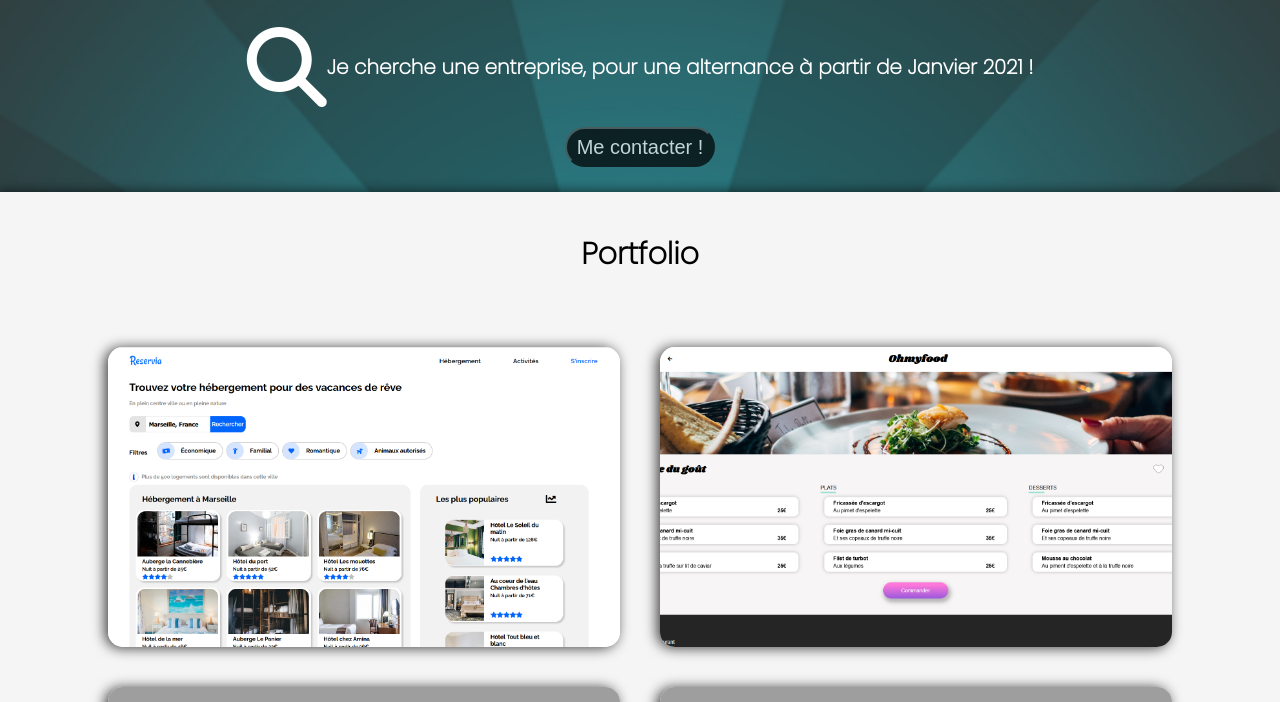
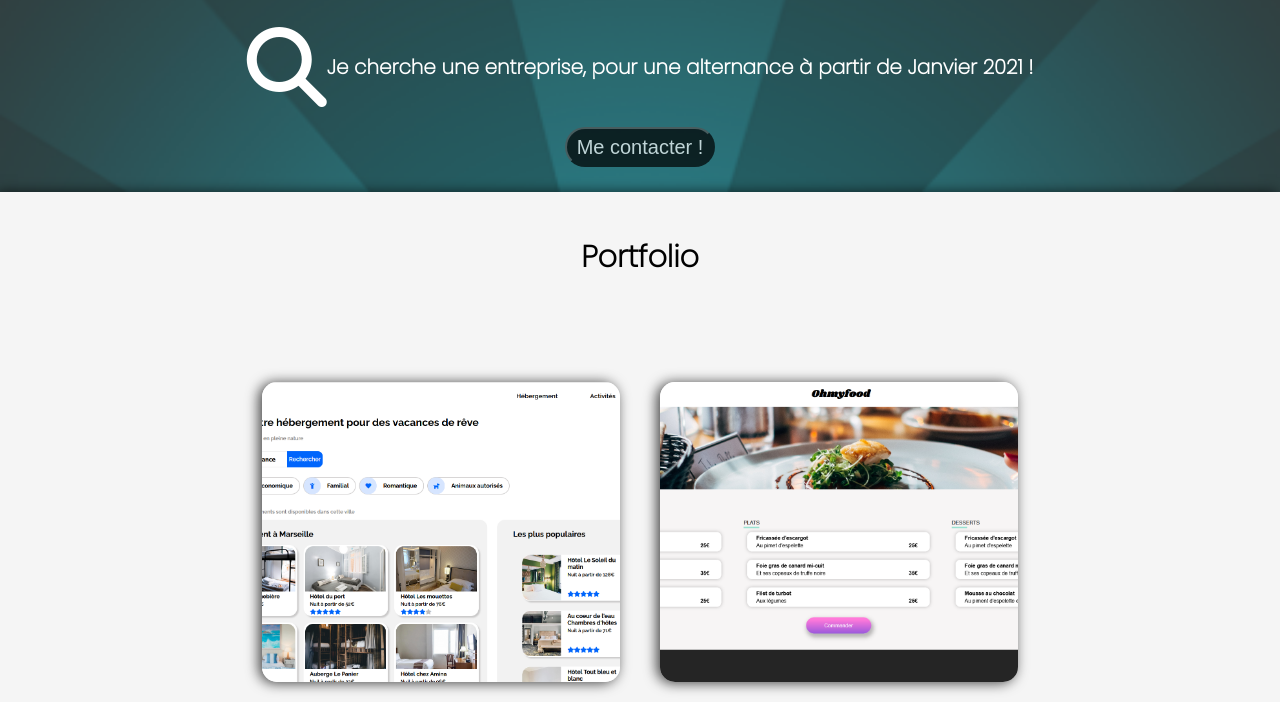
Before and after one commit to ALEXANDREVERGES/portfolio, a PHP site: page / in a window 1280 px wide. Shown: the part 1780-2482 px from the top of the page. Run offline with PHP 8.4, Linux system fonts and the light colour scheme; some libraries are stand-ins or nearby versions; some web fonts are replaced; grey boxes are pictures that could not be loaded.

Commit message:
correction

```diff
--- a/index.html
+++ b/index.html
@@ -95,6 +95,7 @@
     <div>
         <div class="container3 text_titre2 marg_top1">Portfolio</div>
     </div>
+    <div class="container4">
     <div class="container_carte">
         <div class="laCarte">
             <div class="flip_box_inner">
@@ -138,7 +139,7 @@
             </div>
         </div>
     </div>
-
+</div>
 </section>
 <section id="contact">
     <div>
--- a/responsive.css
+++ b/responsive.css
@@ -66,7 +66,7 @@
         align-items: center;
     }
     .laCarte{
-        width: 90%;
+        width: 100%;
         margin-right: 0;
         margin-top: 10px;
         margin: 0;
--- a/style.css
+++ b/style.css
@@ -245,12 +245,24 @@ button:hover{
 
 }
 #portfolio{
+    display: flex;
+    align-items: center;
+    justify-content: center;
    background-color: rgb(245, 245, 245);
     height: 900px;
     padding-top: 50px;
     box-shadow: -3px 1px 13px 0px rgba(0,0,0,0.75);
     color: black;
+    flex-direction: column;
   }
+.container4{
+    display: flex;
+    justify-content: center;
+    align-items: center;
+    height: 90%;
+    width: 70%;
+    flex-wrap: wrap;
+}
 .center{
       display: flex;
       justify-content: center;
@@ -292,7 +304,7 @@ button:hover{
     justify-content: center;
     align-items: center;
     width: 100%;
-
+    height: 100%;
     flex-wrap: wrap;
 }
 .laCarte{
```
